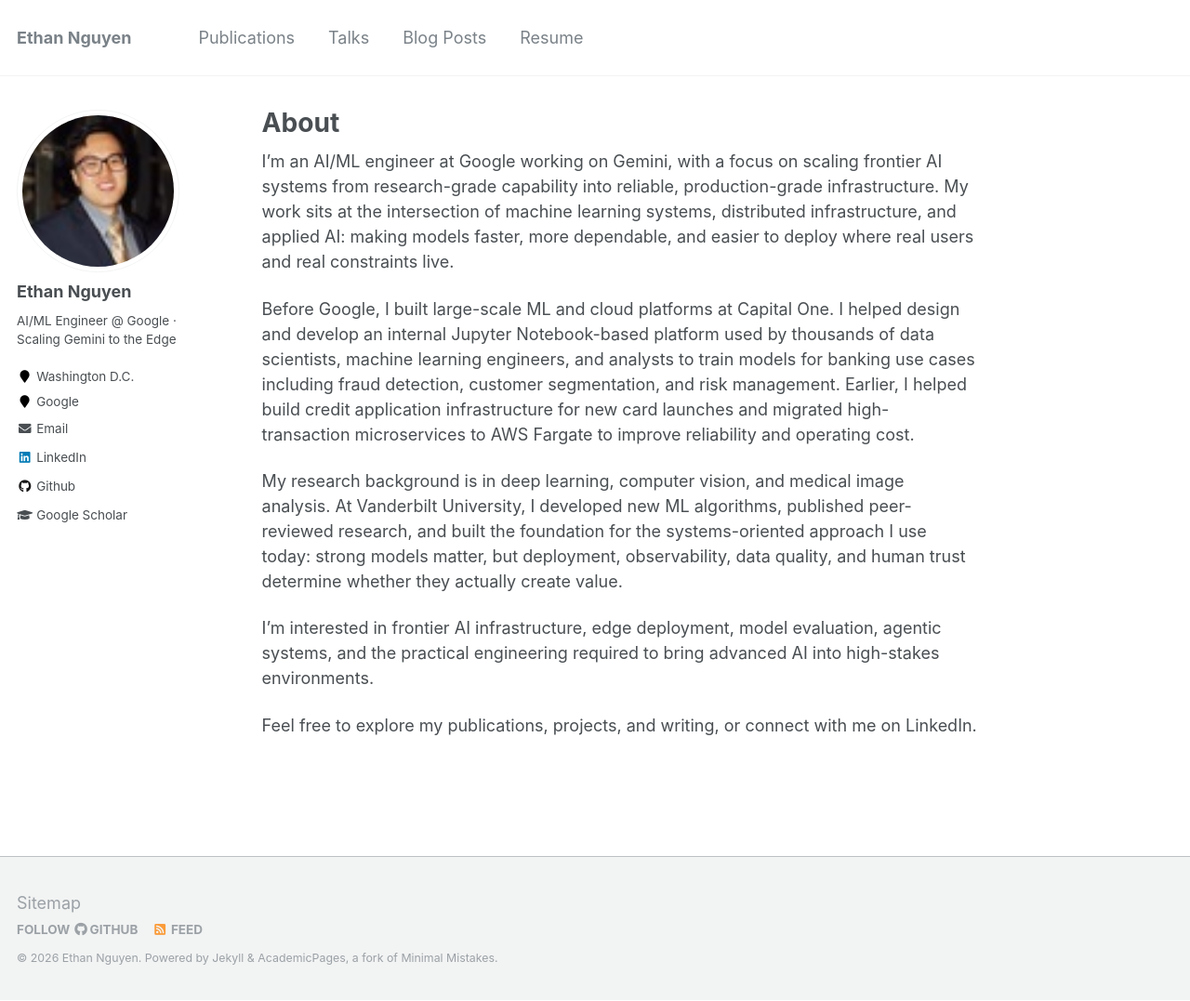
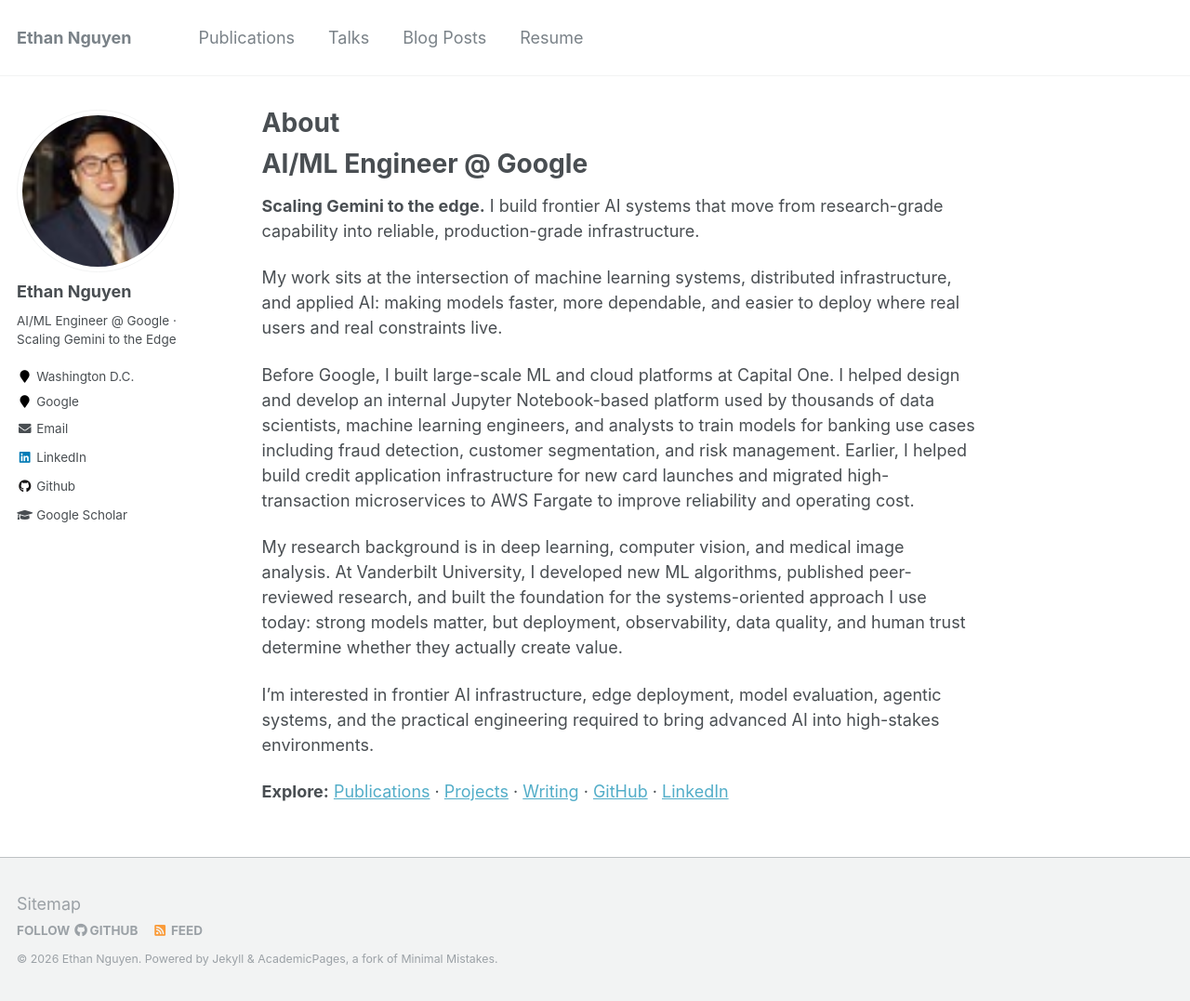
Before and after one commit to EthanHNguyen/ethanhnguyen.github.io, a Jekyll site: the page built from _pages/about.md, in a window 1280 px wide and 1077 px high. Shown: the whole window at 93% size. Built offline with Jekyll 4.4.1, drawn with Linux system fonts in a browser that asks for light colours.

Commit message:
Sharpen homepage positioning and CTAs

```diff
--- a/_pages/about.md
+++ b/_pages/about.md
@@ -8,7 +8,11 @@ redirect_from:
   - /about.html
 ---
 
-I’m an AI/ML engineer at Google working on Gemini, with a focus on scaling frontier AI systems from research-grade capability into reliable, production-grade infrastructure. My work sits at the intersection of machine learning systems, distributed infrastructure, and applied AI: making models faster, more dependable, and easier to deploy where real users and real constraints live.
+# AI/ML Engineer @ Google
+
+**Scaling Gemini to the edge.** I build frontier AI systems that move from research-grade capability into reliable, production-grade infrastructure.
+
+My work sits at the intersection of machine learning systems, distributed infrastructure, and applied AI: making models faster, more dependable, and easier to deploy where real users and real constraints live.
 
 Before Google, I built large-scale ML and cloud platforms at Capital One. I helped design and develop an internal Jupyter Notebook-based platform used by thousands of data scientists, machine learning engineers, and analysts to train models for banking use cases including fraud detection, customer segmentation, and risk management. Earlier, I helped build credit application infrastructure for new card launches and migrated high-transaction microservices to AWS Fargate to improve reliability and operating cost.
 
@@ -16,4 +20,4 @@ My research background is in deep learning, computer vision, and medical image a
 
 I’m interested in frontier AI infrastructure, edge deployment, model evaluation, agentic systems, and the practical engineering required to bring advanced AI into high-stakes environments.
 
-Feel free to explore my publications, projects, and writing, or connect with me on LinkedIn.
+**Explore:** [Publications](/publications/) · [Projects](/portfolio/) · [Writing](/year-archive/) · [GitHub](https://github.com/EthanHNguyen) · [LinkedIn](https://www.linkedin.com/in/ethan-h-nguyen)
```
